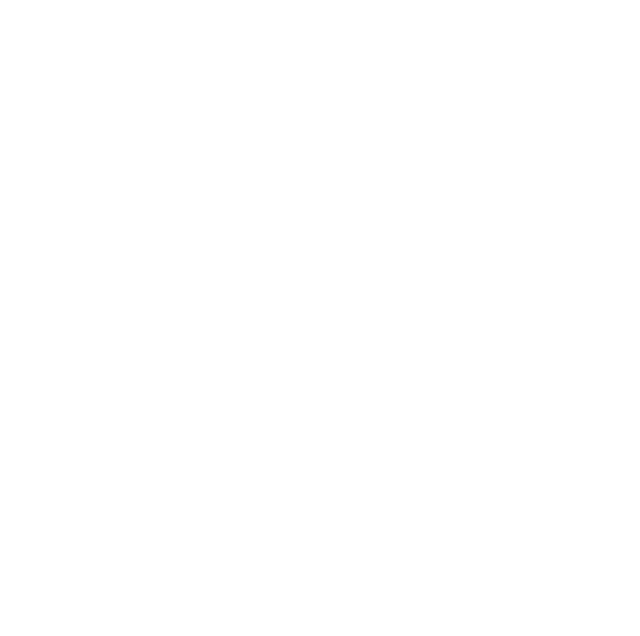
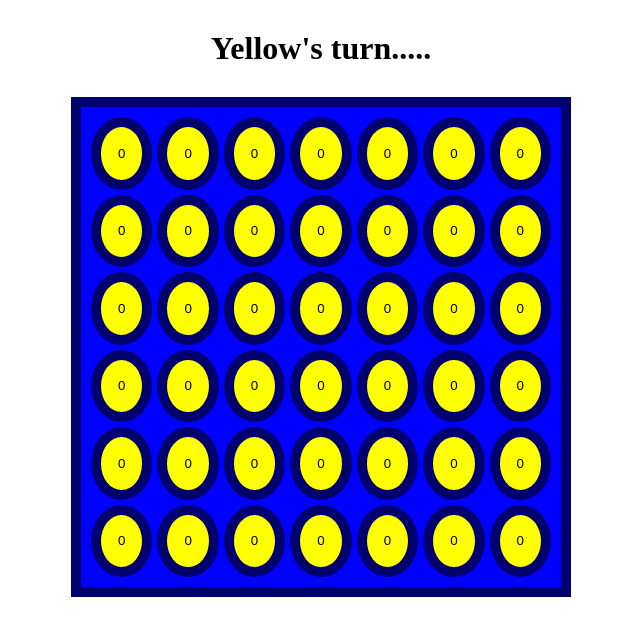
Before and after one commit to MyGitHub05/connectFour, a plain HTML site: page index.html in a window 1280 px wide. Shown: the whole page, without its empty margins (319-959 px from the left). Drawn offline with Linux system fonts and the light colour scheme.

Commit message:
put style on board and button

```diff
--- a/index.html
+++ b/index.html
@@ -7,6 +7,8 @@
     <title>Connect Four</title>
   </head>
   <body>
+    <h1 class="message">Start</h1>
+    <div class="board"></div>
     <script src="script.js"></script>
   </body>
 </html>
--- a/script.js
+++ b/script.js
@@ -34,7 +34,7 @@ function GameBoard() {
 }
 
 function Cell() {
-  let value = "0";
+  let value = 0;
   const addToken = (player) => (value = player);
 
   const getValue = () => value;
@@ -44,14 +44,14 @@ function Cell() {
 
 function GameController(PlayerOne = "Yellow", PlayerTwo = "Red") {
   const board = GameBoard();
-  const Players = [
+  const players = [
     { name: PlayerOne, token: 1 },
     { name: PlayerTwo, token: 2 },
   ];
 
-  let activePlayer = Players[0];
+  let activePlayer = players[0];
   const switchPlayerTurn = () =>
-    (activePlayer = activePlayer === Players[0] ? Players[1] : Players[0]);
+    (activePlayer = activePlayer === players[0] ? players[1] : players[0]);
 
   const getActivePlayer = () => activePlayer;
 
@@ -70,7 +70,55 @@ function GameController(PlayerOne = "Yellow", PlayerTwo = "Red") {
   };
 
   printNewRound();
-  return { playRound, getActivePlayer };
+  return { playRound, getActivePlayer, getBoard: board.getBoard };
 }
 
-const game = GameBoard();
+function ScreenController() {
+  const game = GameController();
+  const boardDiv = document.querySelector(".board");
+  const message = document.querySelector(".message");
+
+  const updateScreen = () => {
+    boardDiv.textContent = "";
+    message.textContent = "";
+
+    const board = game.getBoard();
+    const activePlayer = game.getActivePlayer();
+
+    message.textContent = `${activePlayer.name}'s turn.....`;
+
+    //it will change the content inside cells
+    function playerColor(cellValue) {
+      if (cellValue === 1) {
+        return "yellow";
+      } else if (cellValue === 2) {
+        return "red";
+      }
+      return "yellow";
+    }
+
+    board.forEach((row) => {
+      row.forEach((cell, index) => {
+        const cellButton = document.createElement("button");
+        cellButton.classList.add("cell");
+
+        cellButton.dataset.column = index;
+        cellButton.textContent = cell.getValue();
+        cellButton.style.backgroundColor = playerColor(cell.getValue());
+        boardDiv.appendChild(cellButton);
+      });
+    });
+  };
+  function ClickHandlerBoard(e) {
+    const selectedColumn = e.target.dataset.column;
+
+    if (!selectedColumn) return;
+    game.playRound(selectedColumn);
+    updateScreen();
+  }
+
+  boardDiv.addEventListener("click", ClickHandlerBoard);
+  updateScreen();
+}
+
+ScreenController();
--- a/style.css
+++ b/style.css
@@ -0,0 +1,32 @@
+* {
+  margin: 0;
+  padding: 0;
+  box-sizing: border-box;
+}
+body {
+  text-align: center;
+}
+.board {
+  margin: auto;
+  padding: 10px;
+  display: grid;
+  gap: 5px;
+  grid-template-columns: repeat(7, 1fr);
+  grid-template-rows: repeat(6, 1fr);
+  min-height: 500px;
+  max-width: 500px;
+  border: 10px solid rgb(1, 1, 110);
+  background-color: blue;
+}
+
+.message {
+  margin: 30px;
+}
+
+.cell {
+  border: 10px solid rgb(1, 1, 110);
+  display: flex;
+  justify-content: center;
+  align-items: center;
+  border-radius: 100%;
+}
```
Also changed, not shown: try.js (deleted, +0 -19 lines).
